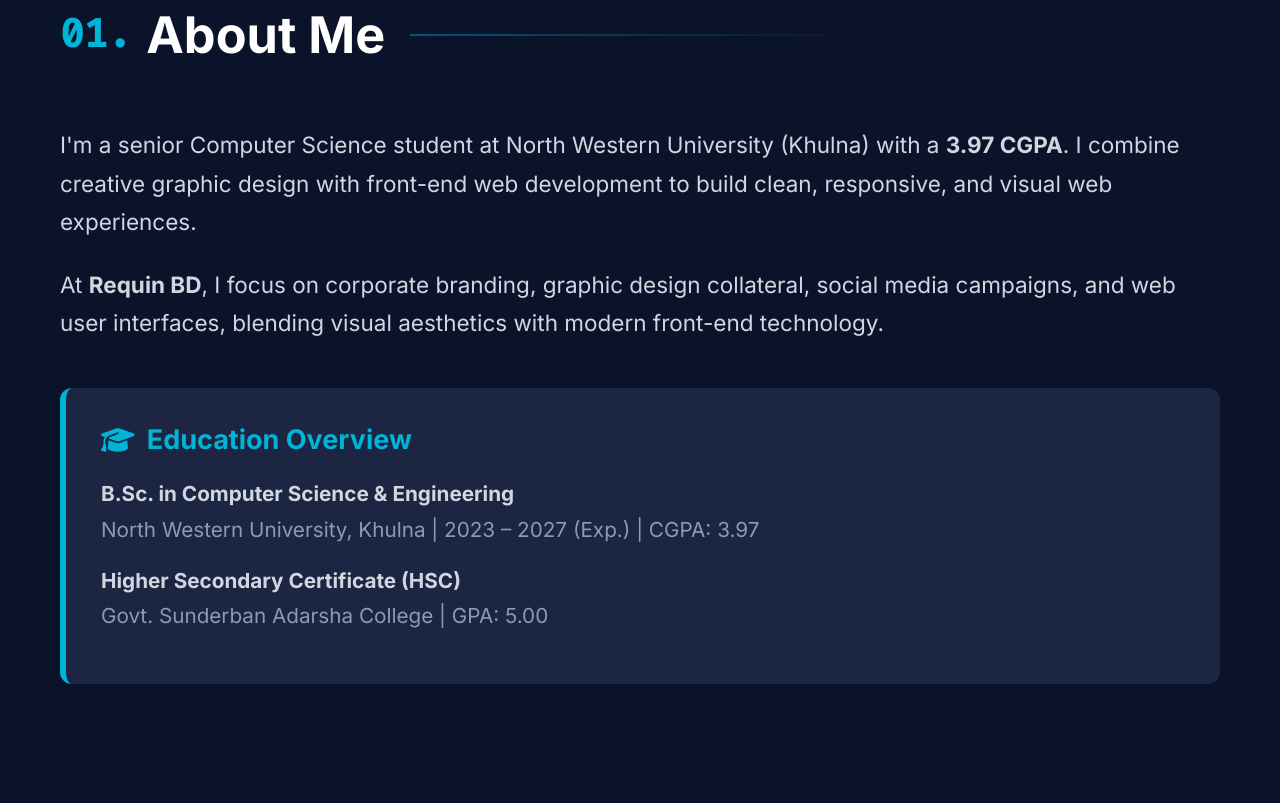
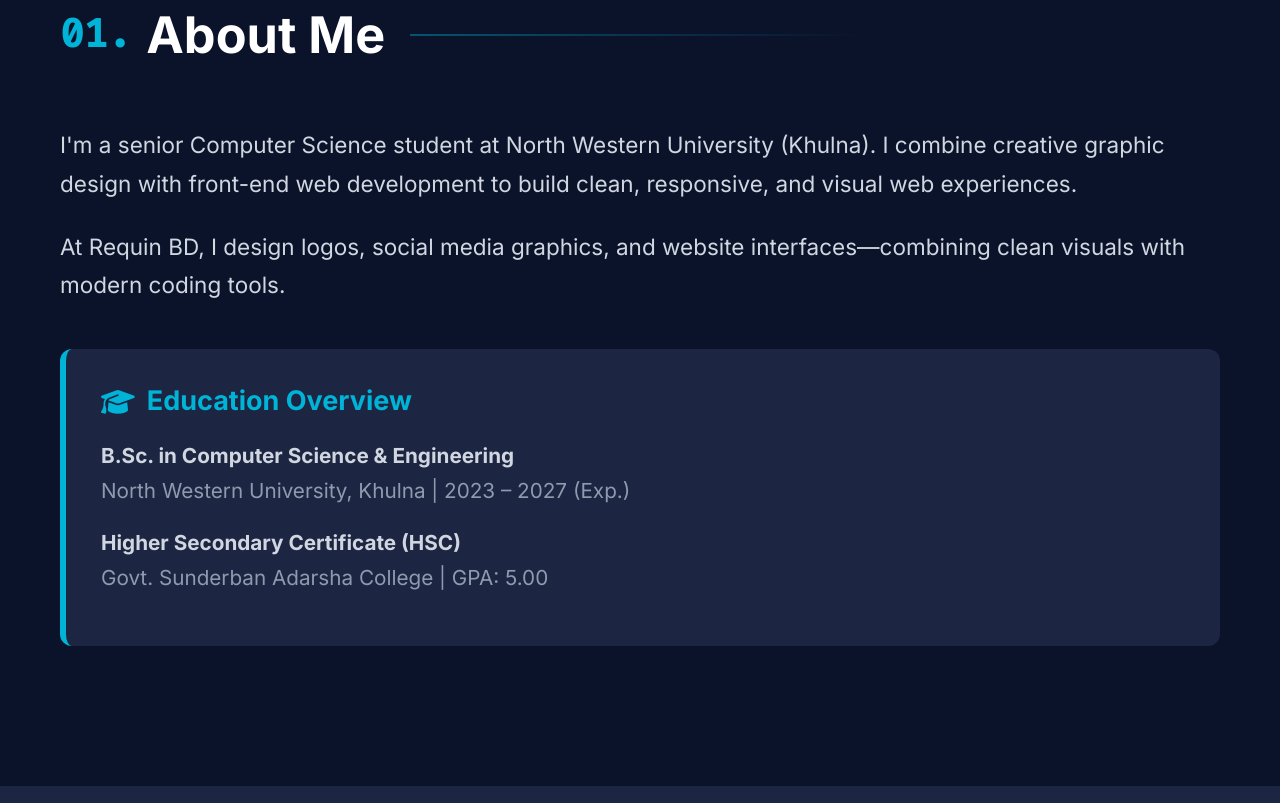
Before and after one commit to Joyanto2039/portfolio, a plain HTML site: page index.html in a window 1280 px wide. Shown: the part 1257-2060 px from the top of the page. Drawn offline with Linux system fonts and the light colour scheme.

Commit message:
Updated Portfolio

```diff
--- a/index.html
+++ b/index.html
@@ -80,17 +80,17 @@
                 <div class="about-grid">
                     <div class="about-description">
                         <p>
-                            I'm a senior Computer Science student at North Western University (Khulna) with a <strong>3.97 CGPA</strong>. I combine creative graphic design with front-end web development to build clean, responsive, and visual web experiences.
+                            I'm a senior Computer Science student at North Western University (Khulna). I combine creative graphic design with front-end web development to build clean, responsive, and visual web experiences.
                         </p>
                         <p>
-                            At <strong>Requin BD</strong>, I focus on corporate branding, graphic design collateral, social media campaigns, and web user interfaces, blending visual aesthetics with modern front-end technology.
+                           At Requin BD, I design logos, social media graphics, and website interfaces—combining clean visuals with modern coding tools.
                         </p>
                         <div class="quick-facts">
                             <h3><i class="fas fa-graduation-cap"></i> Education Overview</h3>
                             <ul class="education-list">
                                 <li>
                                     <strong>B.Sc. in Computer Science & Engineering</strong>
-                                    <br><span class="text-muted">North Western University, Khulna | 2023 – 2027 (Exp.) | CGPA: 3.97</span>
+                                    <br><span class="text-muted">North Western University, Khulna | 2023 – 2027 (Exp.)</span>
                                 </li>
                                 <li>
                                     <strong>Higher Secondary Certificate (HSC)</strong>
@@ -264,7 +264,7 @@
                             </div>
                             <ul class="timeline-bullets">
                                 <li>Participated in intra-university programming contests focusing on algorithmic problem-solving in C/C++.</li>
-                                <li>Maintained a 3.97 CGPA across core CSE coursework including Data Structures, Algorithms, Software Engineering, and Operating Systems.</li>
+                                <li>Maintained a good CGPA across core CSE coursework including Data Structures, Algorithms, Software Engineering, and Operating Systems.</li>
                             </ul>
                         </div>
                     </div>
```
